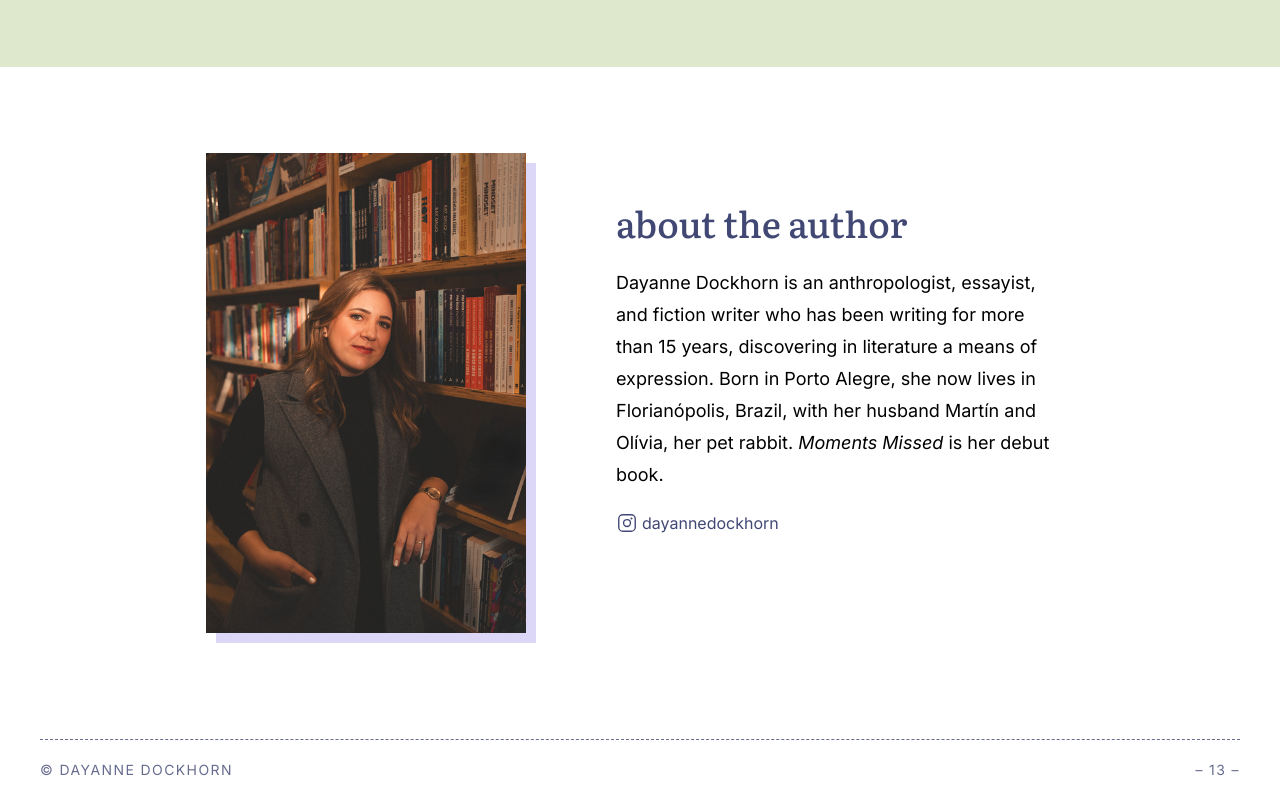
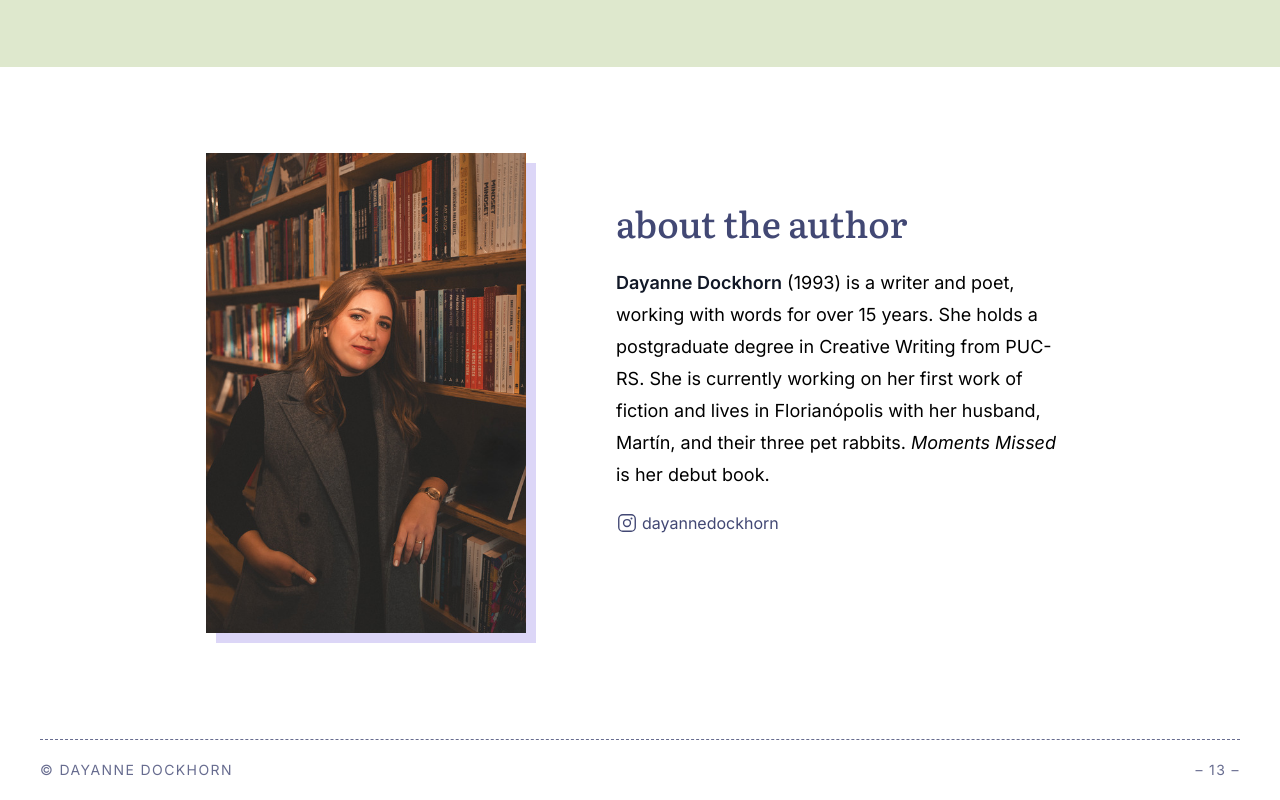
Before and after one commit to martincenturion/dayannedockhorn, an Eleventy site: page src/en/moments-missed.njk in a window 1280 px wide. Shown: the part 4426-5226 px from the top of the page. Built offline with nearby package versions, Linux system fonts and the light colour scheme; Eleventy itself is replaced by a stand-in of ours; files that its build step writes are made by us from their sources.

Commit message:
update metadata for EN version

```diff
--- a/src/_data/metadata.json
+++ b/src/_data/metadata.json
@@ -1,4 +1,5 @@
 {
   "url": "https://dayannedockhorn.com",
-  "description": "Dayanne Dockhorn (1993) é escritora e poeta, exercendo o ofício das palavras há mais de 15 anos. É pós-graduada em Escrita Criativa pela PUC-RS. Pequenas Ausências é seu livro de estreia."
+  "description": "Dayanne Dockhorn (1993) é escritora e poeta, exercendo o ofício das palavras há mais de 15 anos. É pós-graduada em Escrita Criativa pela PUC-RS. Pequenas Ausências é seu livro de estreia.",
+  "description_en": "Dayanne Dockhorn (1993) is a writer and poet, working with words for over 15 years. She holds a postgraduate degree in Creative Writing from PUC-RS. Moments Missed is her debut book."
 }
--- a/src/en/index.njk
+++ b/src/en/index.njk
@@ -12,9 +12,9 @@
     <link rel="icon" sizes="32x32" type="image/png" href="../favicon-32x32.png">
     <link rel="icon" sizes="64x64" type="image/png" href="../favicon-64x64.png">
     <link rel="canonical" href="{{ metadata.url }}{{ page.url | url }}">
-    <meta name="description" content="Dayanne Dockhorn is an anthropologist, essayist, and fiction writer who has been writing for more than 15 years, discovering in literature a means of expression.">
+    <meta name="description" content="{{ metadata.description_en }}">
     <meta property="og:title" content="Dayanne Dockhorn - Author" />
-    <meta property="og:description" content="Dayanne Dockhorn is an anthropologist, essayist, and fiction writer who has been writing for more than 15 years, discovering in literature a means of expression.">
+    <meta property="og:description" content="{{ metadata.description_en }}">
     <meta property="og:image" content="https://dayannedockhorn.com/og-image.jpg">
     <meta property="og:image:width" content="1200">
     <meta property="og:image:height" content="630">
--- a/src/en/moments-missed.njk
+++ b/src/en/moments-missed.njk
@@ -40,7 +40,7 @@ amazonUrl: "https://amzn.to/4hNKZwz"
         "numberOfPages": 72,
         "inLanguage": "en",
         "genre": ["Pets", "Grief", "Brazilian Essays", "Letters - Collections"],
-        "image": "https://dayannedockhorn.com/pequenas-ausencias.png",
+        "image": "https://dayannedockhorn.com/moments-missed-cover.png",
         "description": "Moments Missed is an essay on a particularly painful type of loss: mourning the passing of companion animals.",
         "url": "https://dayannedockhorn.com/en/moments-missed"
       }
@@ -312,10 +312,10 @@ amazonUrl: "https://amzn.to/4hNKZwz"
 
         <div class="prose prose-black lg:prose-lg">
           <p>
-            Dayanne Dockhorn is an anthropologist, essayist, and fiction writer who has been writing
-            for more than 15 years, discovering in literature a means of expression. Born in Porto Alegre,
-            she now lives in Florianópolis, Brazil, with her husband Martín and Olívia, her pet rabbit.
-            <em>Moments Missed</em> is her debut book.
+            <strong>Dayanne Dockhorn</strong> (1993) is a writer and poet, working with words for over 15 years.
+            She holds a postgraduate degree in Creative Writing from PUC-RS. She is currently working on her
+            first work of fiction and lives in Florianópolis with her husband, Martín, and their three pet
+            rabbits. <em>Moments Missed</em> is her debut book.
           </p>
         </div>
 
```
